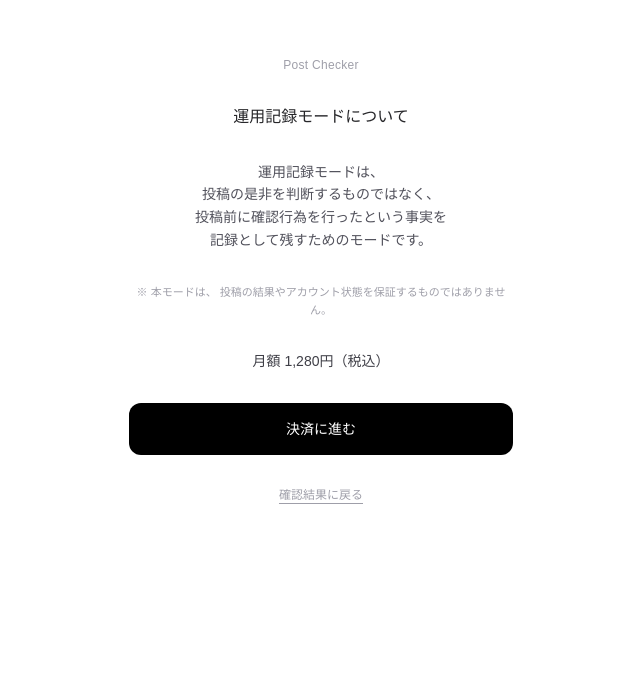
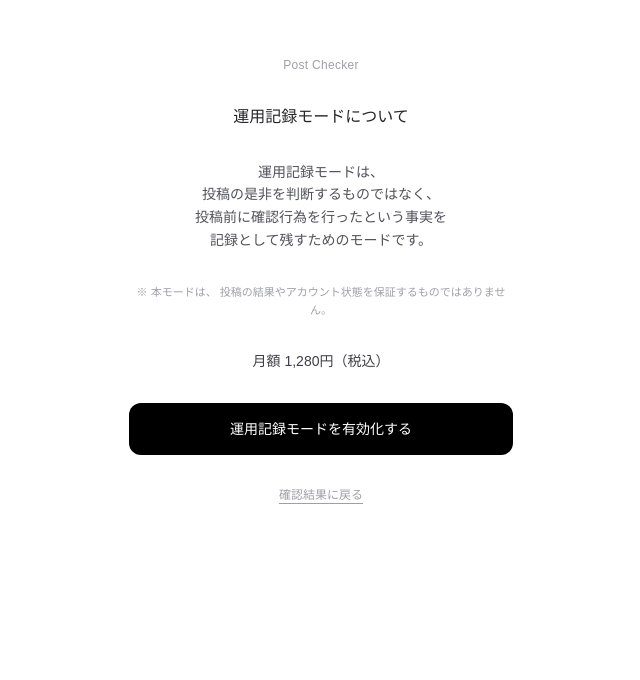
Before and after one commit to chillaxllc1-png/post-checker-app, a Next.js app: page /record-mode in a window 1280 px wide. Shown: the part 120-800 px from the top of the page, without its empty margins (319-959 px from the left). Built offline with nearby package versions, Linux system fonts and the light colour scheme.

Commit message:
fix: unify record-mode checkout link to /checkout

```diff
--- a/app/(public)/record-mode/page.tsx
+++ b/app/(public)/record-mode/page.tsx
@@ -32,21 +32,21 @@ export default function RecordModePage() {
                     投稿の結果やアカウント状態を保証するものではありません。
                 </p>
 
-                {/* 価格表示（売らない・FIX） */}
+                {/* 価格表示（FIX） */}
                 <div className="text-sm text-zinc-700">
                     月額 1,280円（税込）
                 </div>
 
-                {/* 決済導線（FIX） */}
+                {/* 決済導線（FIX：/checkout に統一） */}
                 <a
-                    href="/checkout/record-mode"
+                    href="/checkout"
                     className="w-full rounded-xl bg-black py-4 text-white text-sm text-center
-               active:opacity-80 transition"
+                    active:opacity-80 transition"
                 >
-                    決済に進む
+                    運用記録モードを有効化する
                 </a>
 
-                {/* 戻る動線（PC-8 FIX：Result に戻す） */}
+                {/* 戻る動線（FIX） */}
                 <a
                     href="/result?type=pass"
                     className="text-xs text-zinc-400 underline underline-offset-4"
--- a/app/checkout/record-mode/page.tsx
+++ /dev/null
@@ -1,6 +0,0 @@
-// app/checkout/record-mode/page.tsx
-import { redirect } from "next/navigation";
-
-export default function RecordModeCheckoutPage() {
-    redirect("/checkout");
-}
```
